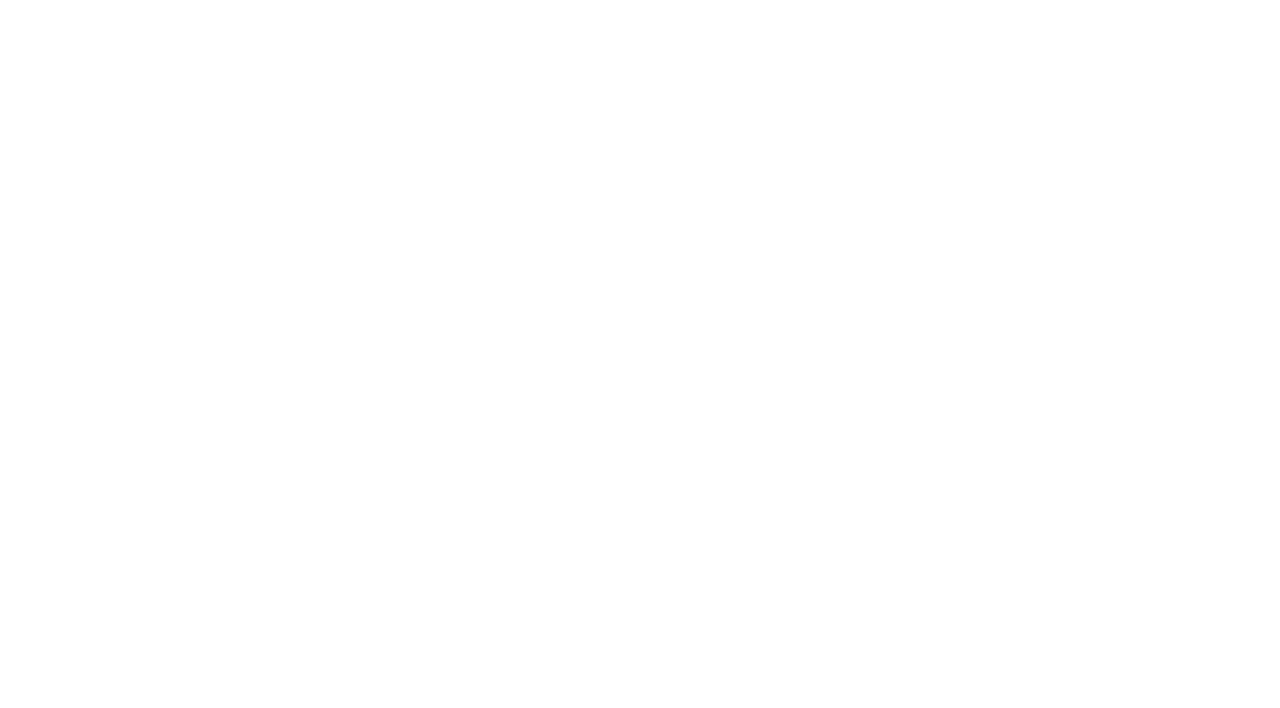
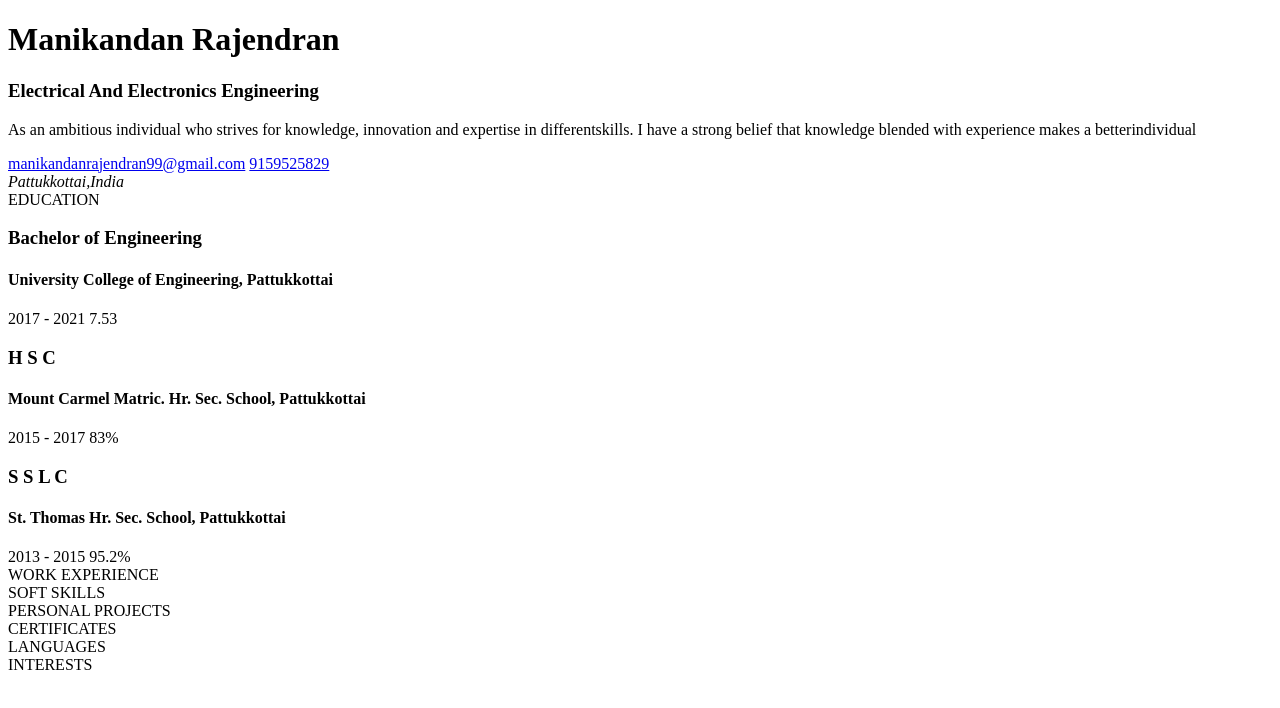
Before and after one commit to manikandanrajendran1999/personal-portfolio1, a website: page index.html in a window 1280 px wide. Drawn offline with Linux system fonts and the light colour scheme.

Commit message:
resume edit.

```diff
--- a/index.html
+++ b/index.html
@@ -4,9 +4,75 @@
     <meta charset="UTF-8">
     <meta http-equiv="X-UA-Compatible" content="IE=edge">
     <meta name="viewport" content="width=device-width, initial-scale=1.0">
-    <title>Document</title>
+    <title>RESUME</title>
 </head>
 <body>
-
+   <div id="header">
+       <h1>Manikandan Rajendran</h1>
+       <h3>Electrical And Electronics Engineering</h3>
+       <p>As an ambitious individual who strives for knowledge, innovation and expertise in differentskills. I have a strong belief that knowledge blended with experience makes a betterindividual</p>
+   </div>
+   <div id="contacts">
+       <a href="mailto:">manikandanrajendran99@gmail.com</a>
+       <a href="tel:+">9159525829</a>
+       <address>Pattukkottai,India</address>
+   </div>
+   <div id="main-content">
+       <div id="left">
+           <div class="content-box">
+               EDUCATION
+               <div class="content-box-details">
+                   <div class="content-box-detail">
+                       <h3>Bachelor of Engineering</h3>
+                       <h4>University College of Engineering, Pattukkottai</h4>
+                       <div>
+                           <span class="highlight-text-1">2017 - 2021</span>
+                           <span class="highlight-text-1">7.53</span>
+                       </div>
+                   </div>
+                   <div class="content-box-detail">
+                    <div class="content-box-detail">
+                        <h3>H S C</h3>
+                        <h4>Mount Carmel Matric. Hr. Sec. School, Pattukkottai</h4>
+                        <div>
+                            <span class="highlight-text-1">2015 - 2017</span>
+                            <span class="highlight-text-1">83%</span>
+                        </div>
+                    </div>
+                   </div>
+                   <div class="content-box-detail">
+                    <div class="content-box-detail">
+                        <h3>S S L C</h3>
+                        <h4>St. Thomas Hr. Sec. School, Pattukkottai</h4>
+                        <div>
+                            <span class="highlight-text-1">2013 - 2015</span>
+                            <span class="highlight-text-1">95.2%</span>
+                        </div>
+                    </div>
+                   </div>
+               </div>
+           </div>
+           <div class="content-box">
+               WORK EXPERIENCE
+           </div>
+       </div>
+       <div id="right">
+           <div class="content-box">
+               SOFT SKILLS
+           </div>
+           <div class="content-box">
+               PERSONAL PROJECTS
+           </div>
+           <div class="content-box">
+               CERTIFICATES
+           </div>
+           <div class="content-box">
+               LANGUAGES
+           </div>
+           <div class="content-box">
+               INTERESTS
+           </div>
+       </div>
+   </div>
 </body>
 </html>
```
